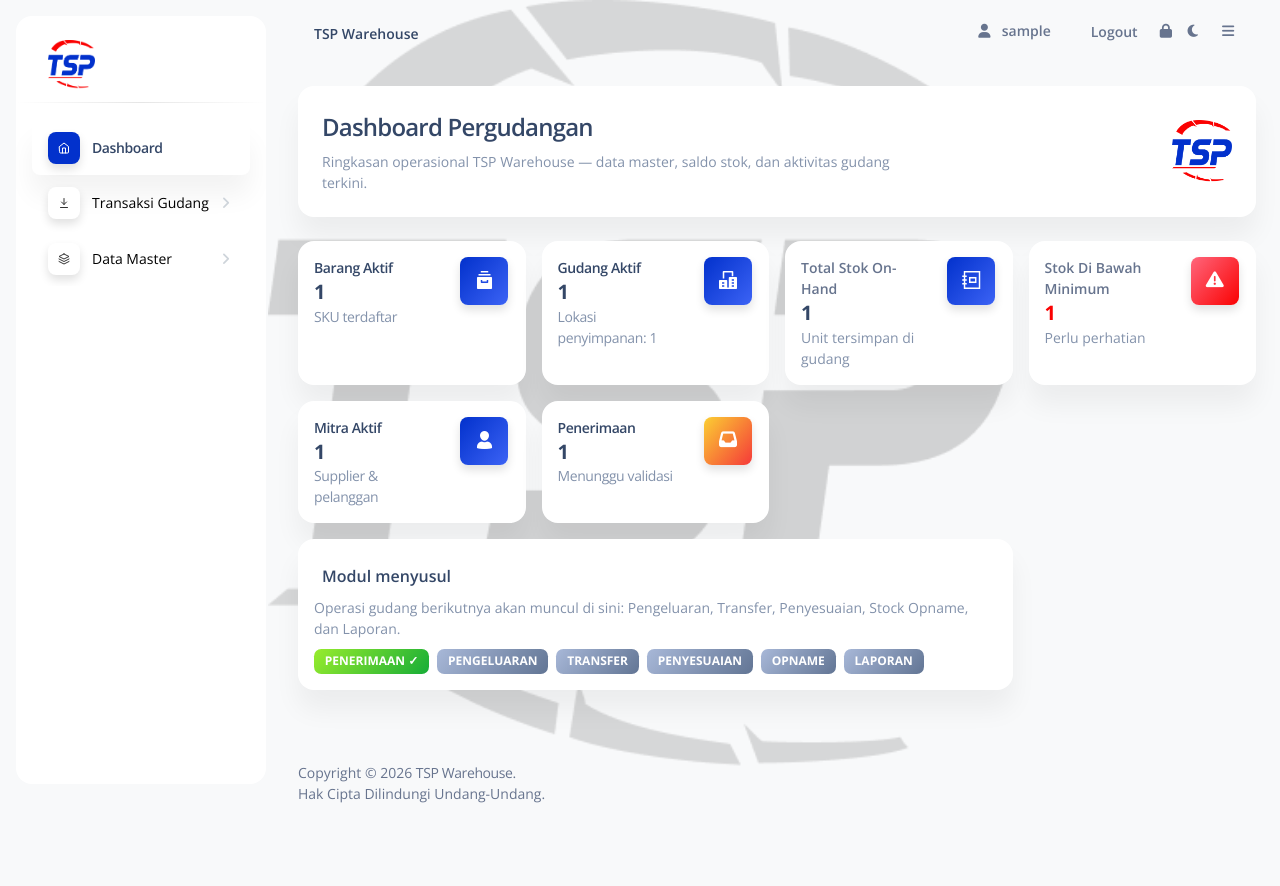
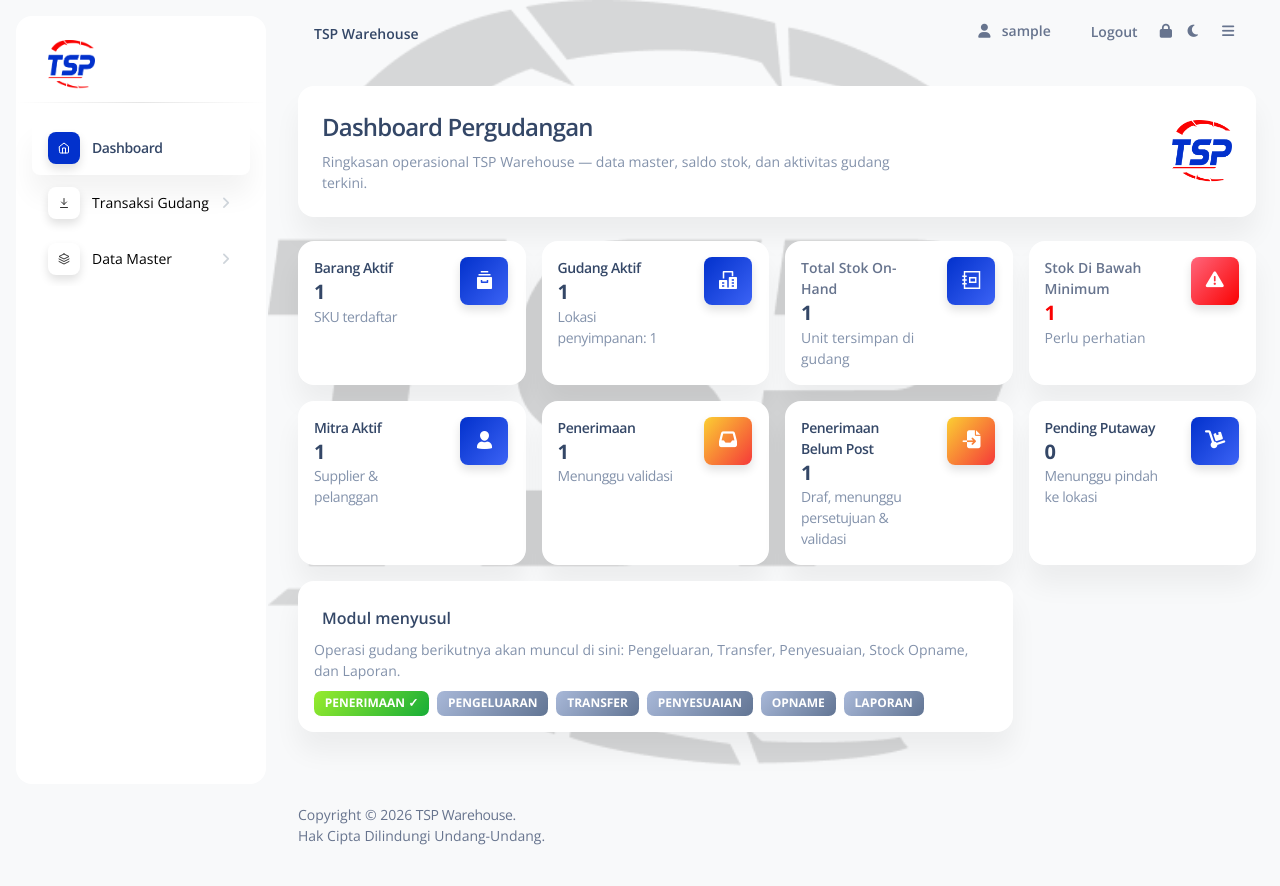
Before and after one commit to Bono2666/timur_sp, a Django app: page / in a window 1280 px wide. Before the commit the page ends 803 px from the top, so only its background shows below. Run offline with Django 4.2, Linux system fonts and the light colour scheme; a user stored in the database is signed in; tables that the repository leaves empty hold one stand-in row (values such as "Sample post"); some libraries are stand-ins or nearby versions.

Commit message:
Dashboard: 2 kartu KPI baru — 'Penerimaan Belum Post' (draft/submitted/approved, ?status=not_posted) & 'Pending Putaway' (posted+putaway pending, ?status=putaway); filter baru not_posted di daftar penerimaan + dropdown; kartu Penerimaan disederhanakan (baris info kecil dipindah jadi kartu sendiri)

```diff
--- a/apps/templates/home/index.html
+++ b/apps/templates/home/index.html
@@ -163,21 +163,60 @@
                 </div>
               </div>
               <div class="col-4 text-end">
-                <div class="icon icon-shape {% if kpi.rcv_await_validation > 0 or kpi.rcv_putaway_pending > 0 %}bg-gradient-warning{% else %}bg-gradient-primary{% endif %} shadow text-center border-radius-md">
+                <div class="icon icon-shape {% if kpi.rcv_await_validation > 0 %}bg-gradient-warning{% else %}bg-gradient-primary{% endif %} shadow text-center border-radius-md">
                   <i class="fas fa-inbox text-lg opacity-10" aria-hidden="true"></i>
                 </div>
               </div>
             </div>
-            {% if kpi.rcv_putaway_pending > 0 %}
-            <p class="text-sm mb-0 mt-3 text-warning font-weight-bold mb-0">
-              {{ kpi.rcv_putaway_pending }} putaway pending
-            </p>
-            {% endif %}
-            {% if kpi.rcv_pending_approval > 0 %}
-            <p class="text-sm mb-0 {% if kpi.rcv_putaway_pending > 0 %}mt-2{% else %}mt-3{% endif %} text-secondary mb-0">
-              {{ kpi.rcv_pending_approval }} menunggu persetujuan
-            </p>
-            {% endif %}
+          </div>
+        </div>
+      </a>
+    </div>
+
+    <!-- Penerimaan belum di-Post (draf -> menunggu persetujuan -> menunggu
+         validasi -> sudah divalidasi; semuanya belum masuk ke stok) -->
+    <div class="col-xl-3 col-sm-6">
+      <a href="{% url 'receipt-index' %}{% if kpi.rcv_not_posted > 0 %}?status=not_posted{% endif %}" class="text-decoration-none kpi-link">
+        <div class="card h-100">
+          <div class="card-body p-3">
+            <div class="row">
+              <div class="col-8">
+                <div class="numbers">
+                  <p class="text-sm mb-0 text-capitalize font-weight-bold kpi-title">Penerimaan Belum Post</p>
+                  <h5 class="font-weight-bolder mb-0">{{ kpi.rcv_not_posted }}</h5>
+                  <p class="text-sm mb-0 text-secondary">Draf, menunggu persetujuan &amp; validasi</p>
+                </div>
+              </div>
+              <div class="col-4 text-end">
+                <div class="icon icon-shape {% if kpi.rcv_not_posted > 0 %}bg-gradient-warning{% else %}bg-gradient-primary{% endif %} shadow text-center border-radius-md">
+                  <i class="fas fa-file-import text-lg opacity-10" aria-hidden="true"></i>
+                </div>
+              </div>
+            </div>
+          </div>
+        </div>
+      </a>
+    </div>
+
+    <!-- Penerimaan sudah di-Post tapi belum dipindahkan ke lokasi tujuan -->
+    <div class="col-xl-3 col-sm-6">
+      <a href="{% url 'receipt-index' %}{% if kpi.rcv_putaway_pending > 0 %}?status=putaway{% endif %}" class="text-decoration-none kpi-link">
+        <div class="card h-100">
+          <div class="card-body p-3">
+            <div class="row">
+              <div class="col-8">
+                <div class="numbers">
+                  <p class="text-sm mb-0 text-capitalize font-weight-bold kpi-title">Pending Putaway</p>
+                  <h5 class="font-weight-bolder mb-0">{{ kpi.rcv_putaway_pending }}</h5>
+                  <p class="text-sm mb-0 text-secondary">Menunggu pindah ke lokasi</p>
+                </div>
+              </div>
+              <div class="col-4 text-end">
+                <div class="icon icon-shape {% if kpi.rcv_putaway_pending > 0 %}bg-gradient-info{% else %}bg-gradient-primary{% endif %} shadow text-center border-radius-md">
+                  <i class="fas fa-dolly text-lg opacity-10" aria-hidden="true"></i>
+                </div>
+              </div>
+            </div>
           </div>
         </div>
       </a>
--- a/apps/templates/home/receipt_index.html
+++ b/apps/templates/home/receipt_index.html
@@ -23,6 +23,7 @@
                         <form method="get" class="d-flex gap-2">
                             <select name="status" class="form-control form-select-sm" onchange="this.form.submit()">
                                 <option value="">Semua Status</option>
+                                <option value="not_posted" {% if filter_status == 'not_posted' %}selected{% endif %}>Belum Diposting</option>
                                 <option value="pending_approval" {% if filter_status == 'pending_approval' %}selected{% endif %}>Menunggu Persetujuan</option>
                                 <option value="await_validation" {% if filter_status == 'await_validation' %}selected{% endif %}>Menunggu Validasi</option>
                                 <option value="validated" {% if filter_status == 'validated' %}selected{% endif %}>Sudah Divalidasi</option>
--- a/apps/views.py
+++ b/apps/views.py
@@ -59,6 +59,12 @@ def home(request):
     rcv_putaway_pending = StockDocument.objects.filter(
         document_type='RCV', status='posted',
         putaway_status='pending').count()
+    # Penerimaan belum di-Post (belum masuk ke stok): draf, menunggu
+    # persetujuan, menunggu validasi, atau sudah divalidasi — semuanya
+    # masih berstatus approved/draft/submitted.
+    rcv_not_posted = StockDocument.objects.filter(
+        document_type='RCV',
+        status__in=['draft', 'submitted', 'approved']).count()
 
     context = {
         'segment': 'index',
@@ -75,6 +81,7 @@ def home(request):
             'rcv_await_validation': rcv_await_validation,
             'rcv_posted_month': rcv_posted_month,
             'rcv_putaway_pending': rcv_putaway_pending,
+            'rcv_not_posted': rcv_not_posted,
         },
     }
     return render(request, 'home/index.html', context)
@@ -1171,6 +1178,7 @@ def receipt_index(request):
         'warehouse', 'partner').prefetch_related('lines')
     # Penyaringan mengikuti status scan (StockDocument.scan_state)
     scan_filters = {
+        'not_posted': Q(status__in=['draft', 'submitted', 'approved']),
         'pending_approval': Q(status__in=['draft', 'submitted']),
         'await_validation': Q(status='approved', receive_status='pending'),
         'validated': Q(status='approved', receive_status='done'),
```
